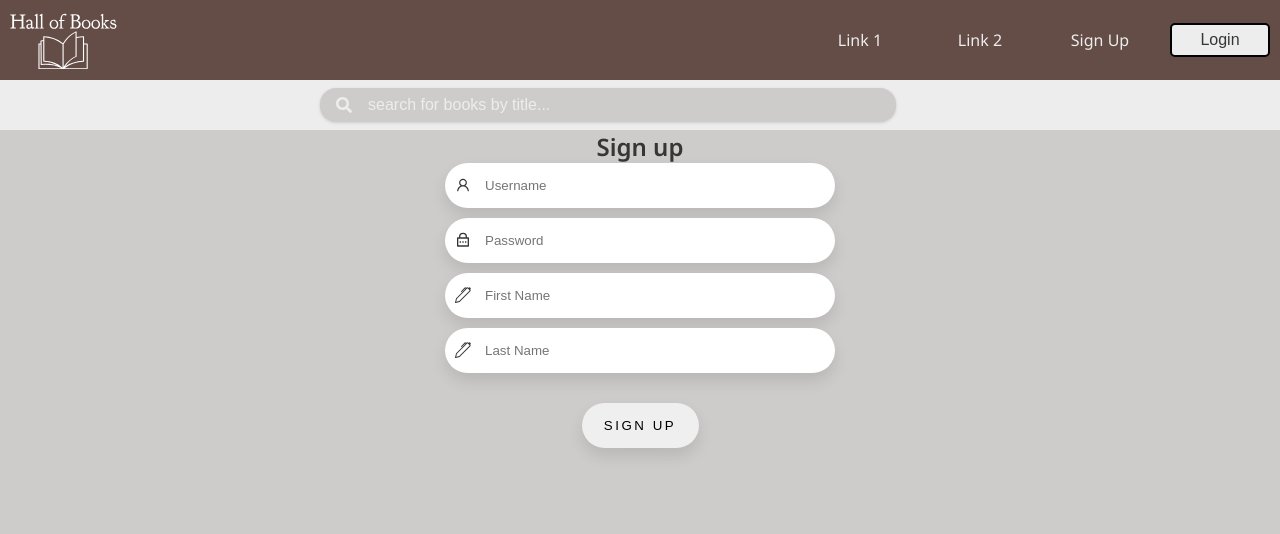
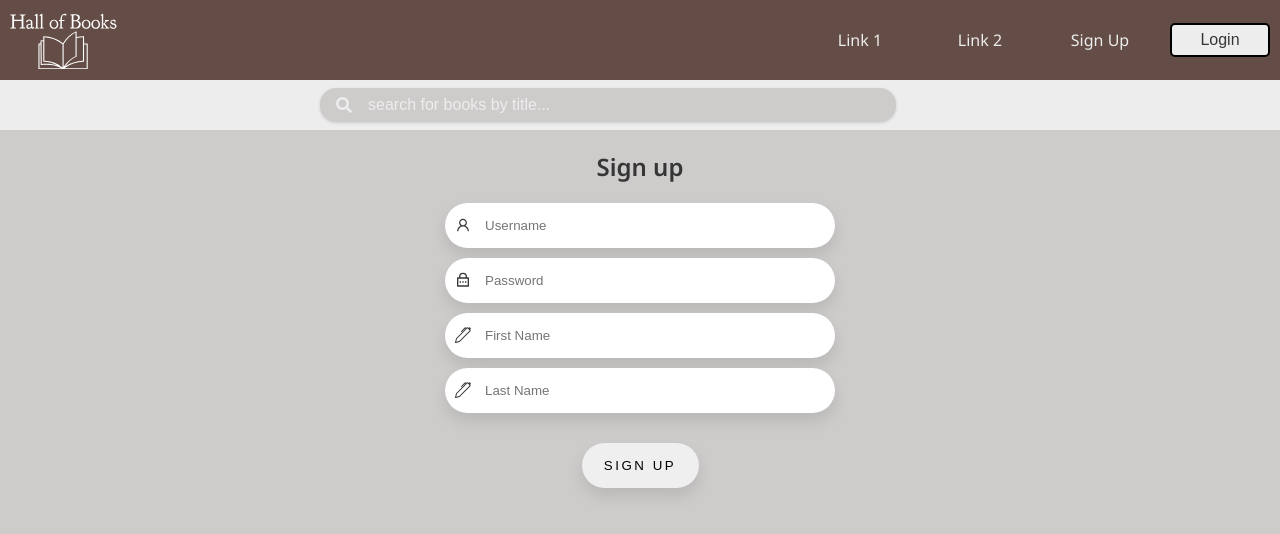
Before and after one commit to anna-bc/hall-of-books-frontend, a React (Create React App) app: page /sign-up in a window 1280 px wide. Shown: the top 534 px of the page. Built offline with nearby package versions, Linux system fonts and the light colour scheme; a web font is replaced by a local one.

Commit message:
added margin top

```diff
--- a/src/components/LoginForm/LoginForm.scss
+++ b/src/components/LoginForm/LoginForm.scss
@@ -1,5 +1,5 @@
 .LoginForm {
-  margin: auto;
+  margin: 20px auto;
   width: 20%;
   min-width: 390px;
   display: flex;
@@ -7,6 +7,7 @@
   text-align: center;
 
   &__form {
+    margin-top: 20px;
     display: flex;
     flex-direction: column;
     gap: 30px;
@@ -22,9 +23,9 @@
     }
 
     &__inputs {
-        display: flex;
-        flex-direction: column;
-        gap: 10px;
+      display: flex;
+      flex-direction: column;
+      gap: 10px;
     }
 
     &__input {
@@ -34,7 +35,6 @@
       border: none;
       box-shadow: 0px 8px 15px rgba(0, 0, 0, 0.1);
       padding: 0 40px 0 40px;
-
 
       &-button {
         margin-top: 20px;
@@ -55,5 +55,5 @@
         transform: translateY(-7px);
       }
     }
-    }
   }
+}
--- a/src/container/RegistrationForm/RegistrationForm.scss
+++ b/src/container/RegistrationForm/RegistrationForm.scss
@@ -1,5 +1,5 @@
 .RegistrationForm {
-  margin: auto;
+  margin: 20px auto;
   width: 20%;
   min-width: 390px;
   display: flex;
@@ -7,6 +7,7 @@
   text-align: center;
 
   &__form {
+    margin-top: 20px;
     display: flex;
     flex-direction: column;
     gap: 30px;
```
